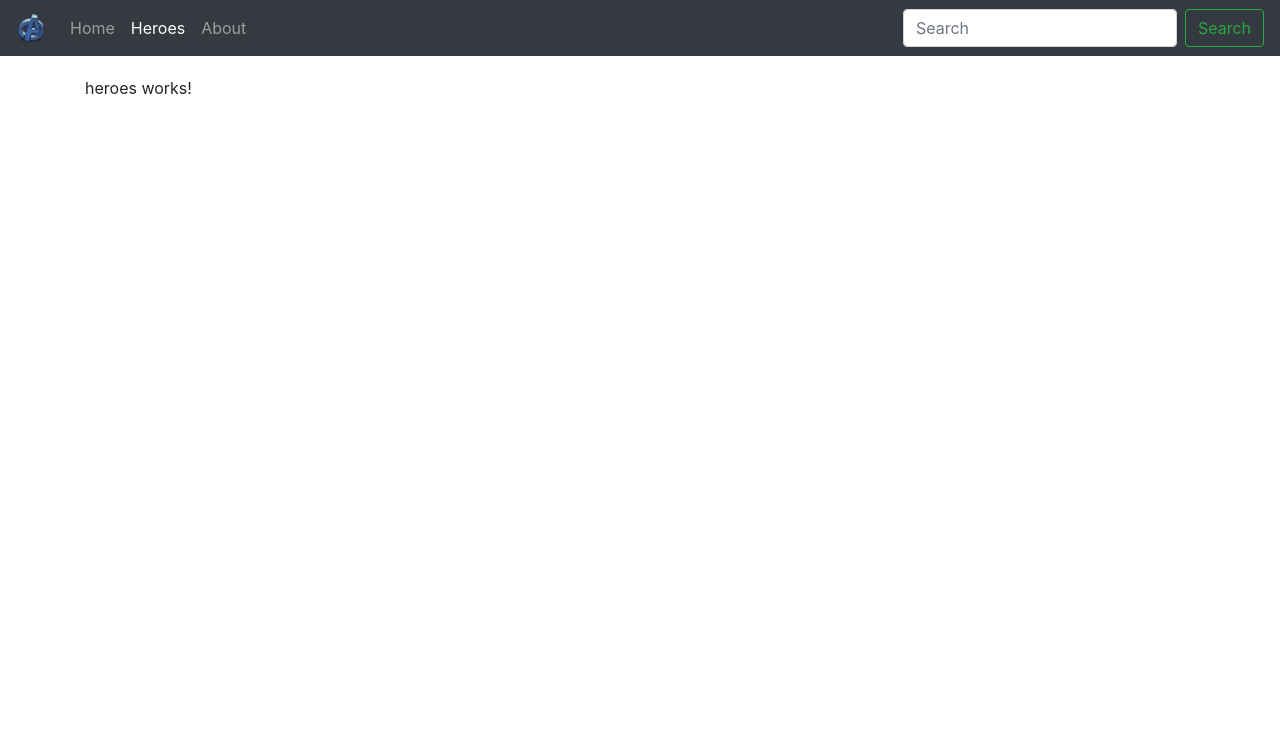
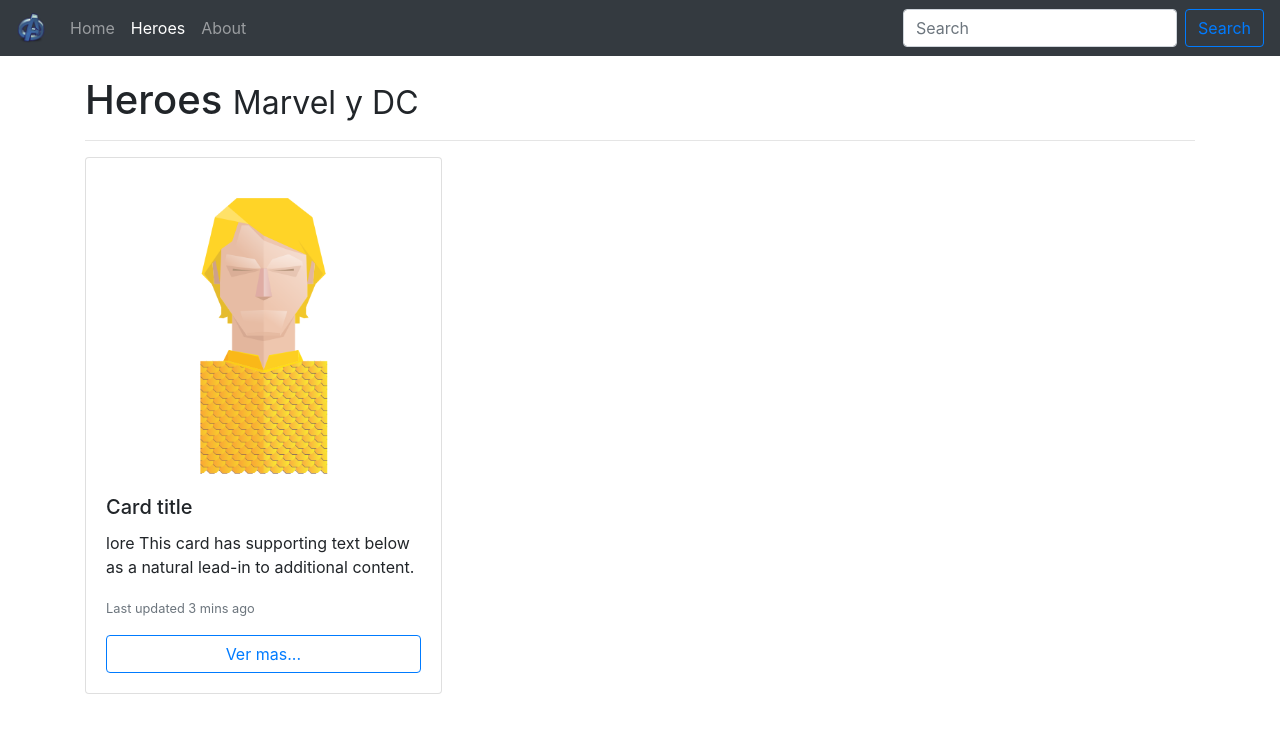
Before and after one commit to iammayro/02-spa, an Angular app: page /#/heroes in a window 1280 px wide. Shown: the top 730 px of the page. Built offline with nearby package versions, Linux system fonts and the light colour scheme.

Commit message:
Se creo la pimera card

```diff
--- a/src/app/components/heroes/heroes.component.html
+++ b/src/app/components/heroes/heroes.component.html
@@ -1 +1,19 @@
-<p>heroes works!</p>
+<h1>Heroes <small>Marvel y DC</small></h1>
+<hr>
+
+<div class="card-columns">
+    <div class="card">
+        <img src="assets/img/aquaman.png" class="card-img-top" alt="...">
+        <div class="card-body">
+            <h5 class="card-title">Card title</h5>
+            <p class="card-text">lore This card has supporting text below as a natural lead-in to additional content.</p>
+            <p class="card-text"><small class="text-muted">Last updated 3 mins ago</small></p>
+
+            <button type="button" class="btn btn-outline-primary btn-block">
+                    Ver mas...
+                </button>
+
+        </div>
+
+    </div>
+</div>
--- a/src/app/components/shared/navbar/navbar.component.html
+++ b/src/app/components/shared/navbar/navbar.component.html
@@ -27,7 +27,7 @@
         </ul>
         <form class="form-inline my-2 my-lg-0">
             <input class="form-control mr-sm-2" type="search" placeholder="Search" aria-label="Search">
-            <button class="btn btn-outline-success my-2 my-sm-0" type="submit">Search</button>
+            <button class="btn btn-outline-primary my-2 my-sm-0" type="submit">Search</button>
         </form>
     </div>
 </nav>
--- a/src/styles.css
+++ b/src/styles.css
@@ -2,6 +2,10 @@
 
 .main-container {
     margin-top: 20px;
+}
+
+.body {
+    padding-bottom: 20px;
 }
 
 
```
